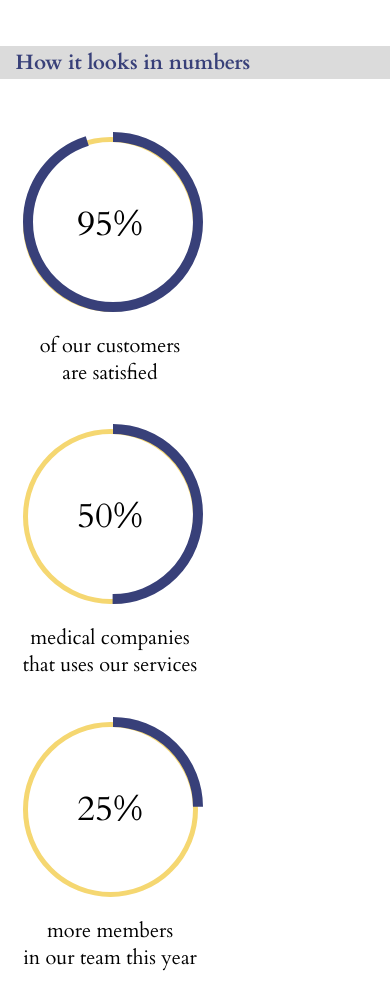
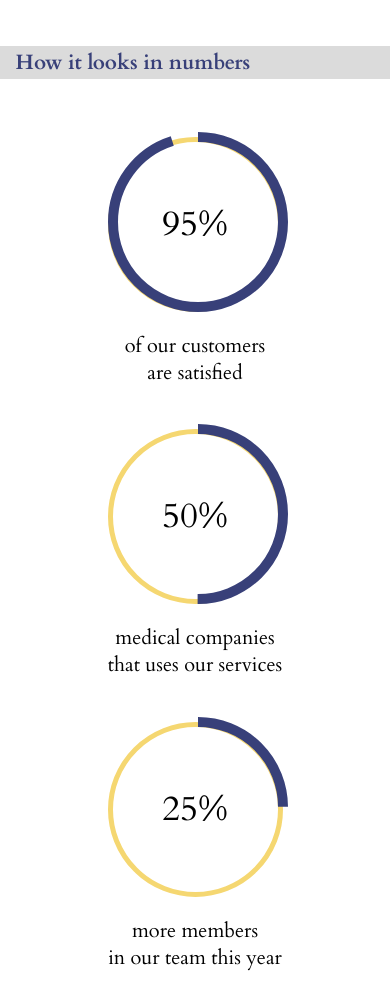
Before and after one commit to gitUna/one-page-www, a plain HTML site: page index.html in a window 390 px wide. Shown: the part 3700-4694 px from the top of the page. Drawn offline with Linux system fonts and the light colour scheme; a web font is replaced by a local one.

Commit message:
Update nn.css

```diff
--- a/nn.css
+++ b/nn.css
@@ -448,6 +448,9 @@ svg .outline {
   #title4 {
     margin: 4% auto 14% 0;
   }
+  #section4{
+    justify-content: center;
+  }
   .chart {
     margin-bottom: 10%;
   }
```
